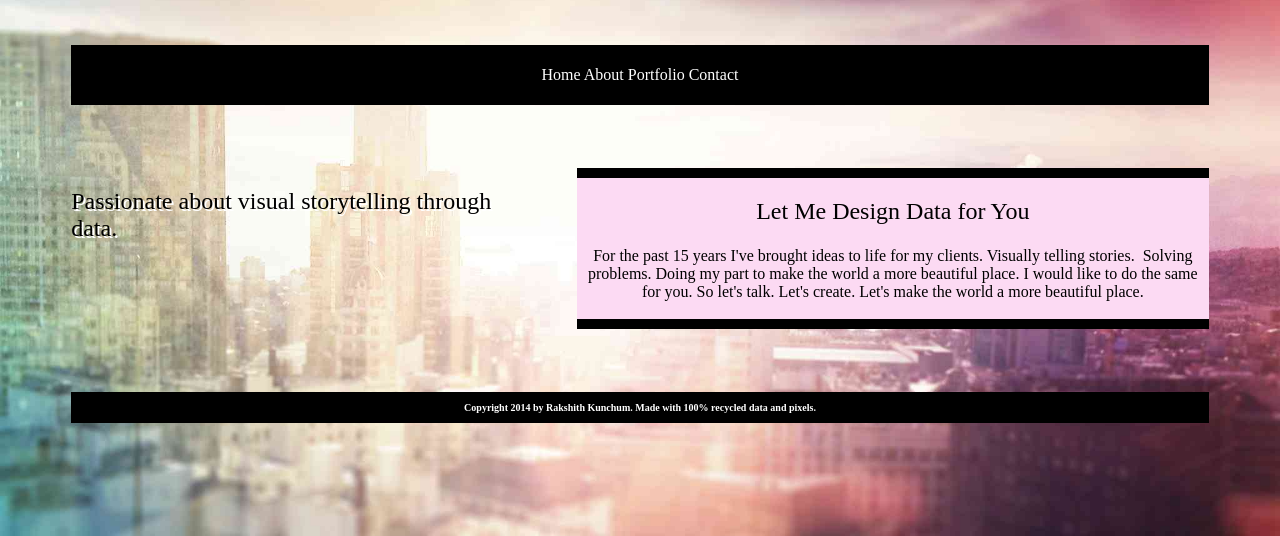
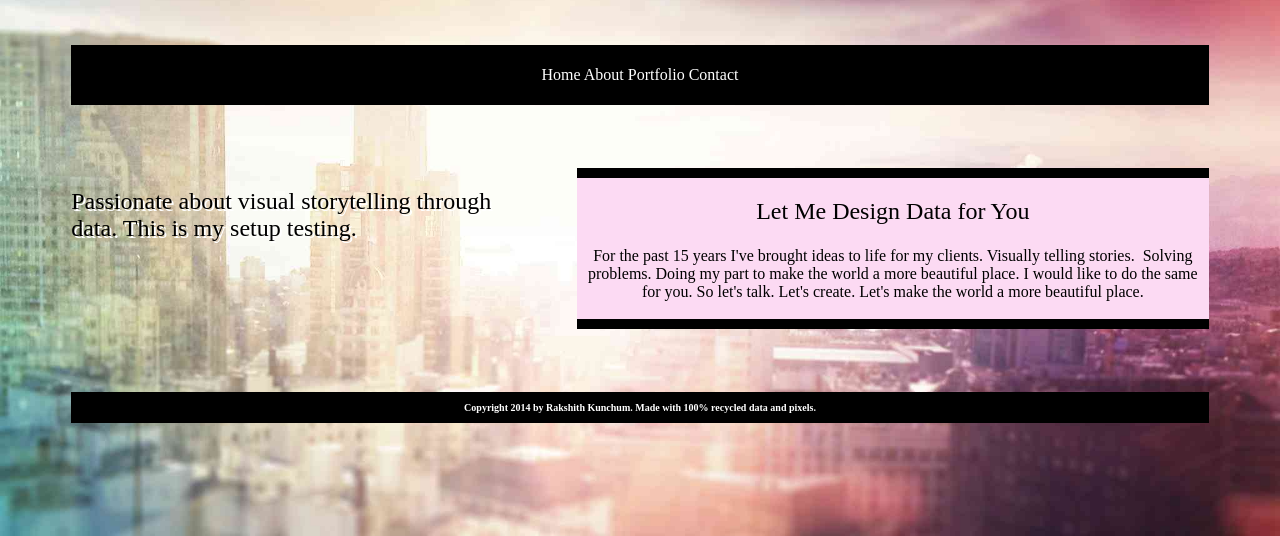
Before and after one commit to settyblue/settyblue.github.io, a plain HTML site: page index.html in a window 1280 px wide. Shown: the part 264-800 px from the top of the page. Drawn offline with Linux system fonts and the light colour scheme.

Commit message:
This is a commit to test remote pushing

```diff
--- a/index.html
+++ b/index.html
@@ -20,7 +20,7 @@
 </header>
 
 <section class="sectionLeft">
-  <h1>Passionate about visual storytelling through data.</h1>
+  <h1>Passionate about visual storytelling through data. This is my setup testing.</h1>
 </section>
 
 <section class="sectionRight">
```
